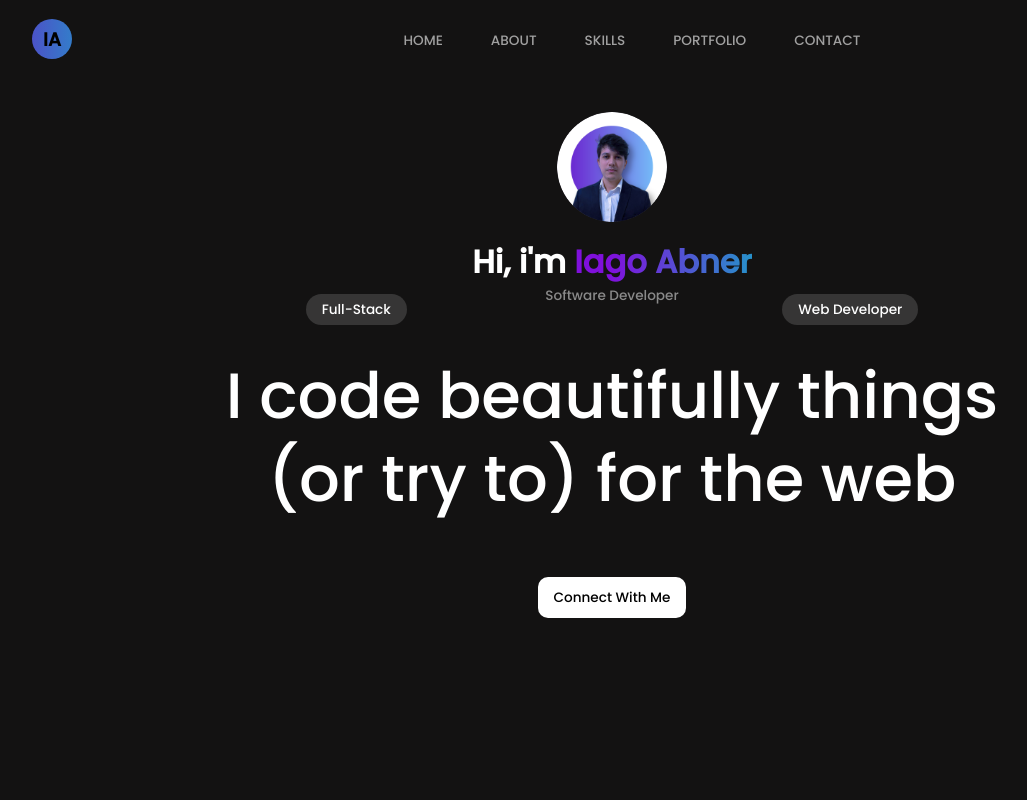
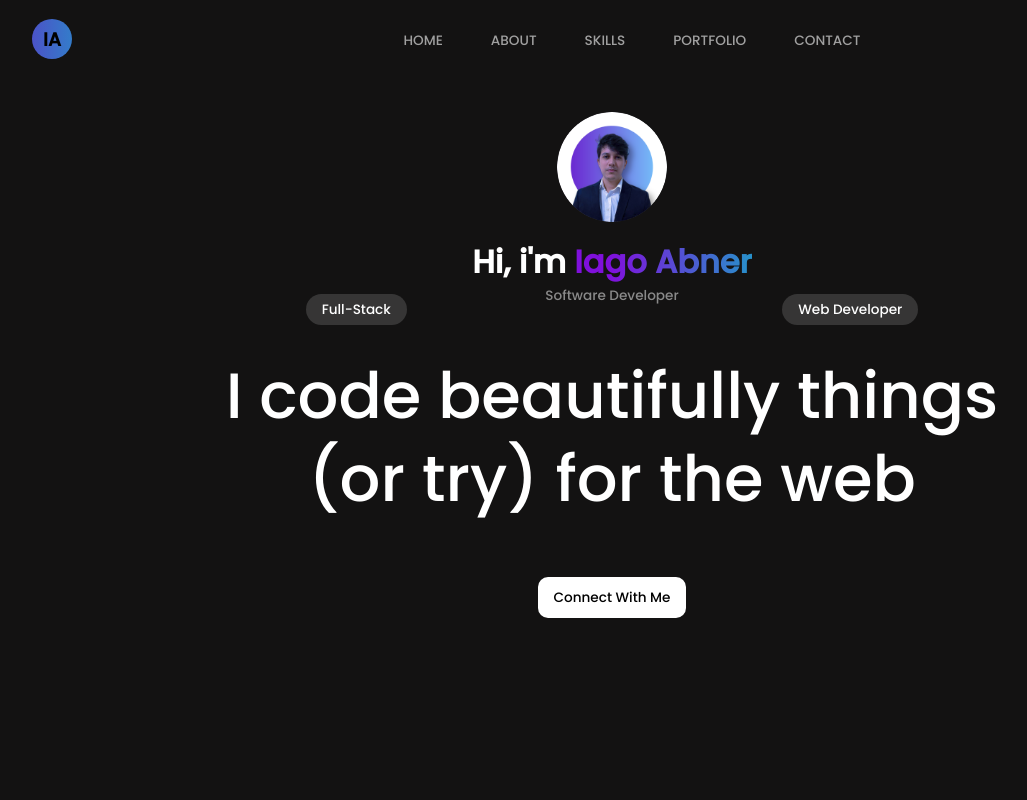
Before and after one commit to iago-abner/iagoabner-page, a Next.js app: page / in a window 1280 px wide. Shown: the top 800 px of the page, without its empty margins (28-1055 px from the left). Built offline with nearby package versions, Linux system fonts and the light colour scheme.

Commit message:
styles: reposition divs

```diff
--- a/src/components/Home/Home.scss
+++ b/src/components/Home/Home.scss
@@ -72,7 +72,7 @@
           padding: 0.35rem 1rem;
           border-radius: 25px;
           font-size: 0.85rem;
-          cursor: pointer;
+          cursor: default;
       }
       @media screen  and (max-width: 800px) {
           div {
--- a/src/components/Home/Home.tsx
+++ b/src/components/Home/Home.tsx
@@ -5,7 +5,7 @@ import Image from "next/image";
 import profile from "../../assets/images/profile.png";
 import "./Home.scss";
 
-const Home = () => {
+export default function Home() {
   const moveVariants = {
     animation: {
       y: [0, -15],
@@ -29,7 +29,7 @@ const Home = () => {
       }}
     >
       <div className="profile">
-        <Image src={profile} alt="portfolio" />
+        <Image priority src={profile} alt="portfolio" />
       </div>
       <div className="profile_text">
         <h3 className="name">
@@ -38,10 +38,11 @@ const Home = () => {
         <span className="job">Software Developer </span>
         <span className="text">
           I code beautifully things <br />
-          (or try to) for the web
+          (or try) for the web
         </span>
         <motion.a
-          href="#contact"
+          href="https://www.linkedin.com/in/iago-abner/"
+          target="_blank"
           whileHover={{ scale: 1.1 }}
           variants={moveVariants}
           animate="animation"
@@ -53,6 +54,4 @@ const Home = () => {
       </div>
     </motion.div>
   );
-};
-
-export default Home;
+}
```
